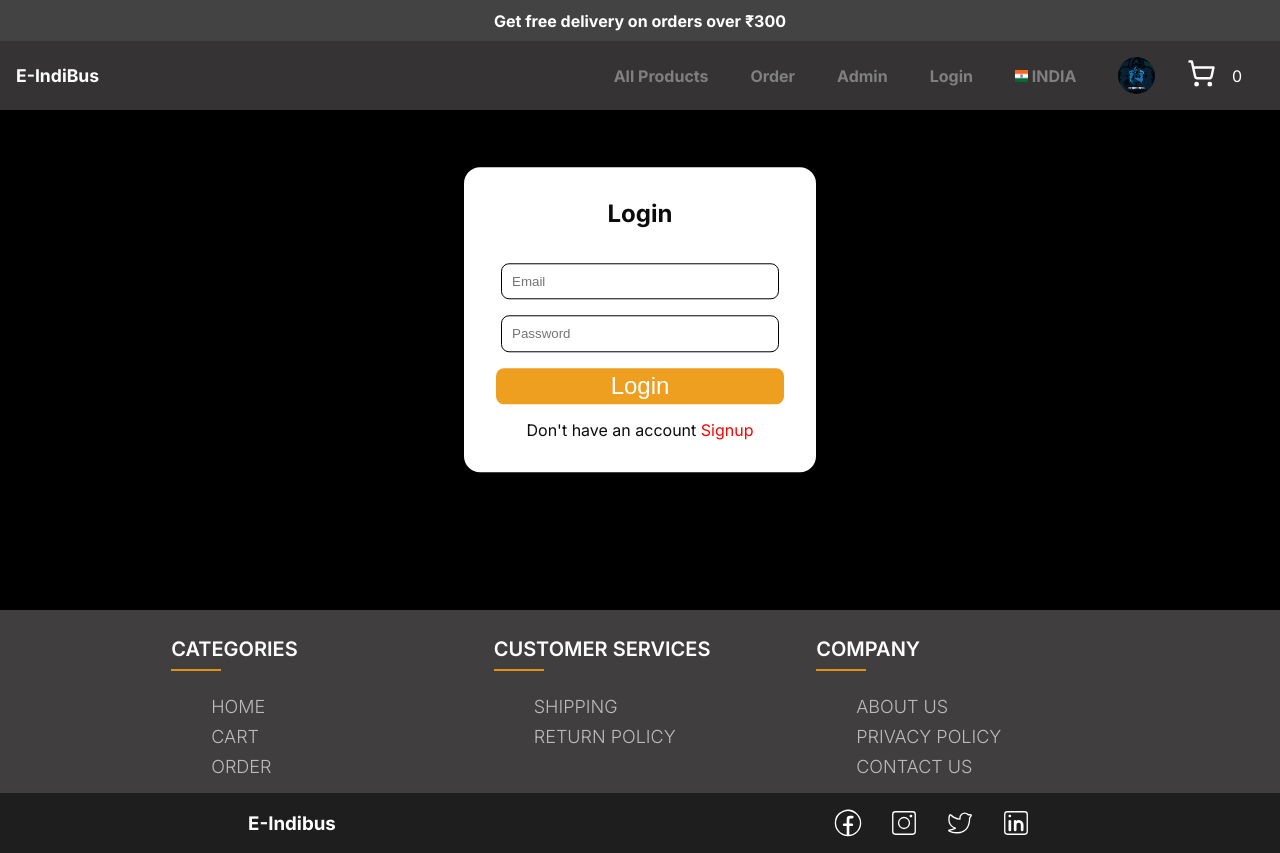
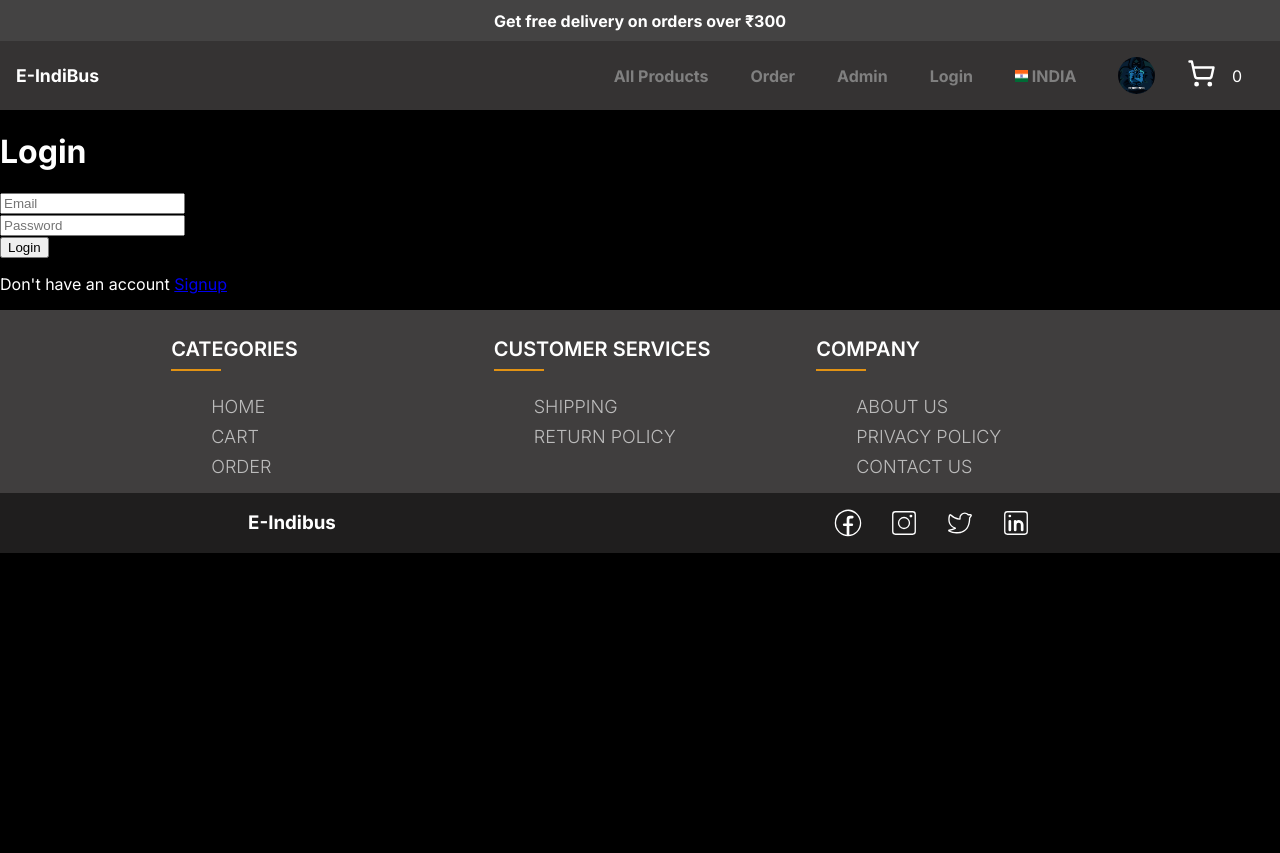
Before and after one commit to khushi-chaudhary29/IndiKart, a Next.js app: page /login in a window 1280 px wide. After the commit the page ends 800 px from the top, so only its background shows below. Built offline with nearby package versions, Linux system fonts and the light colour scheme.

Commit message:
change signup

```diff
--- a/src/app/page.module.css
+++ b/src/app/page.module.css
@@ -148,68 +148,3 @@
   margin-top: -1rem;
   font-size: .8rem;
 }
-
-/*login and signup css */
-.signupcontainer {
-  height: 62.5vh;
-  display: flex;
-  justify-content: center;
-
-}
-
-.form_box {
-  max-width: 20rem;
-  width: 90%;
-  transform: translate(-50%, -50%);
-  background: #fff;
-  top: 40%;
-  left: 50%;
-  position: absolute;
-  padding: 1rem;
-  text-align: center;
-  border-radius: 1rem;
-
-}
-
-.form_box h1 {
-  font-size: 1.5rem;
-  margin-bottom: 1.7rem;
-  color: #0d0c0c;
-  position: center;
-}
-
-.input {
-  width: 80%;
-
-  background: transparent;
-  margin: .5rem;
-  border-radius: .5rem;
- border: 1px solid #000;
- padding: .6rem;
-
-
-
-}
-
-
-.btn button {
-  width: 90%;
-  background-color: #e91e;
-  color: #fff;
-  height: 2.3rem;
-  border: 0;
-  outline: 0;
-  cursor: pointer;
-  margin-top: .5rem;
-  border-radius: .5rem;
-  font-size: 1.5rem;
-
-
-}
-.field p{
-  color: #0d0c0c;
-}
-.SignupLink{
-  text-decoration: none;
-  color: red;
-}
```
